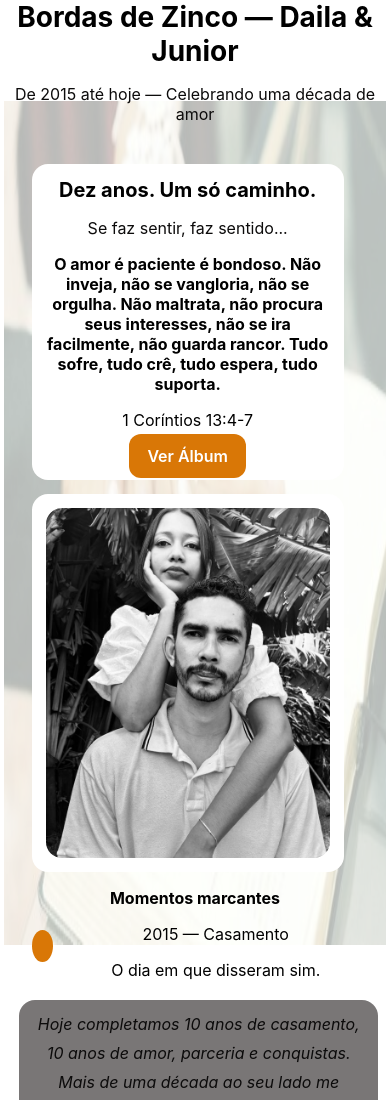
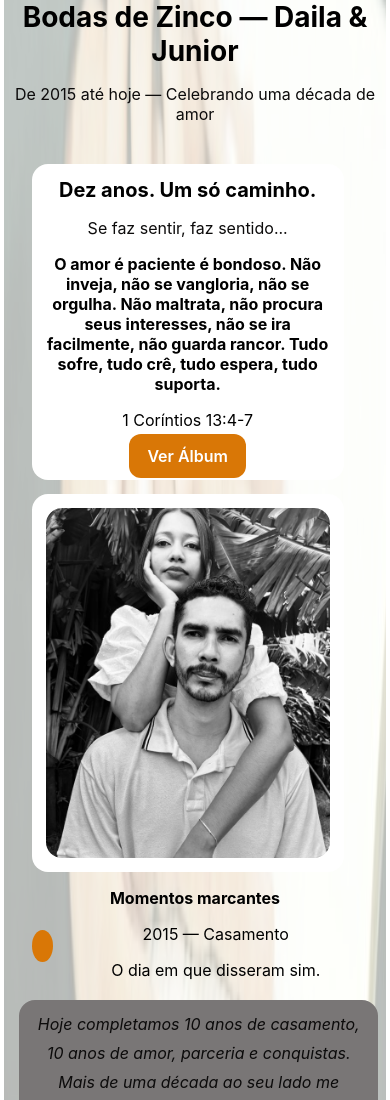
Before and after one commit to Edvaldo-jb-Junior/10yars, a plain HTML site: page index.html in a window 390 px wide. Shown: the top 1100 px of the page. Drawn offline with Linux system fonts and the light colour scheme.

Commit message:
atualização

```diff
--- a/index.html
+++ b/index.html
@@ -13,7 +13,7 @@
 
         <header>
             <div class="logo">
-                <h1 class="title">Bordas de Zinco — Daila & Junior</h1>
+                <h1 class="title">Bodas de Zinco — Daila & Junior</h1>
                 <p class="subtitle">De 2015 até hoje — Celebrando uma década de amor</p>
             </div>
         </header>
--- a/style.css
+++ b/style.css
@@ -130,7 +130,7 @@ body {
     opacity: 0.3;
 }
 
-@media (max-width:400px) {
+@media (max-width:440px) {
     body {
         display: flex;
         justify-content: center;
@@ -141,7 +141,7 @@ body {
 
     .background-image {
         position: absolute;
-        height: 100vh;
+        height: 280vh;
         margin-top: -800px;
     }
 
@@ -173,3 +173,10 @@ body {
       margin-left: -34px;
     }
 }
+@media (max-width:390px){
+    .background-image {
+        position: absolute;
+        height: 400vh;
+
+    }
+}
```
